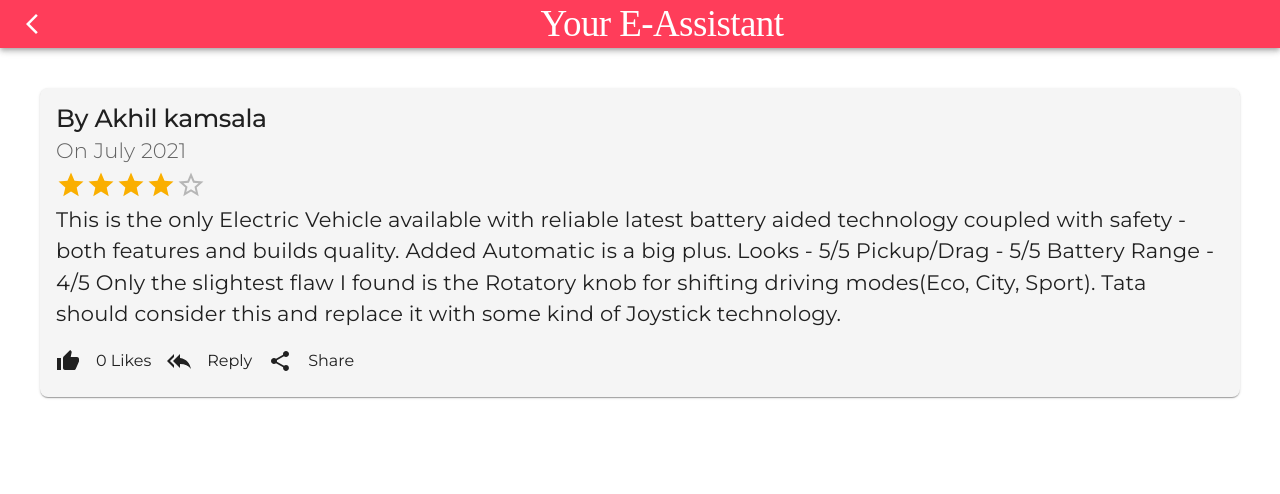
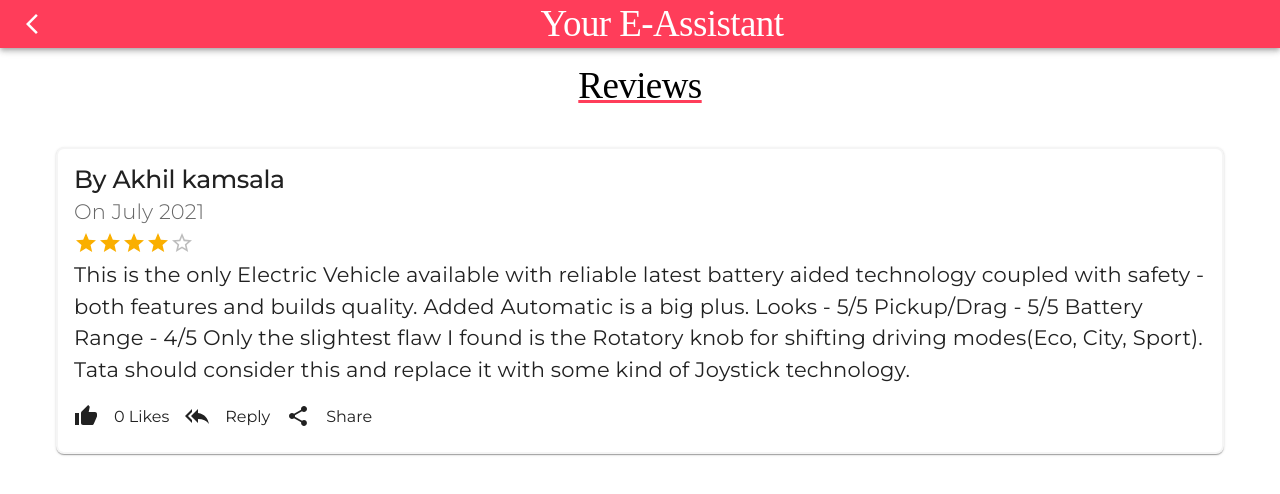
Before and after one commit to akhilsdeportfolio/ev-front-end-react-app, a React (Create React App) app: page / in a window 1280 px wide. Shown: the top 494 px of the page. Built offline with nearby package versions, Linux system fonts and the light colour scheme; a web font is replaced by a local one.

Commit message:
made some changes

```diff
--- a/src/App.js
+++ b/src/App.js
@@ -15,7 +15,7 @@ function App() {
     <>
 
       <AllReviews/>
-      <Review/>
+
     </>
   );
 }
--- a/src/components/AllReviews.jsx
+++ b/src/components/AllReviews.jsx
@@ -4,6 +4,7 @@ import Toolbar from '@mui/material/Toolbar';
 import Typography from '@mui/material/Typography';
 import IconButton from '@mui/material/IconButton';
 import ArrowBackIosNewIcon from '@mui/icons-material/ArrowBackIosNew';
+import Review from './Review';
 
 
 const styles={
@@ -24,5 +25,16 @@ export default function()
                </Typography>
                </Toolbar>
           </AppBar>
+
+          <Box sx={{padding:2}}>
+          <Typography variant="h1" sx={{textDecoration:'underline',textDecorationColor:'#FF3D5A'}}
+          color="black" component="div" style={styles}>
+                    Reviews
+          </Typography>
+
+          <Review/>
+          </Box>
+
+
      </>);
 }
--- a/src/components/Review.jsx
+++ b/src/components/Review.jsx
@@ -22,7 +22,7 @@ const styles = {
 
 const Item = styled(Paper)(({ theme }) => ({
      ...theme.typography.body2,
-     padding: theme.spacing(1),
+     padding: theme.spacing(2),
      textAlign: 'center',
      color: theme.palette.text.secondary,
 }));
@@ -34,7 +34,9 @@ export default function()
 
      return(<>
 
-<Card sx={{ display: 'flex',padding:0,margin:5,borderRadius:2,backgroundColor:'whitesmoke'}} raised={false} >
+<Card sx={{ display: 'flex',padding:0,margin:5,borderRadius:2,border:"2px solid",borderColor:'whitesmoke',backgroundColor:'white','&:hover': {
+            backgroundColor: 'whitesmoke'
+          }}} raised={false} >
       <Box sx={{ display: 'flex', flexDirection: 'column', }}>
         <CardContent sx={{ flex: '1 0 auto' }}>
           <Typography component="div" variant="h1" fontSize={25} fontFamily="Montserrat" fontWeight={500}>
@@ -46,7 +48,7 @@ export default function()
 
           <Rating
 
-               size='large'
+               size='laorge'
                color="#FFC700"
                readOnly={true}
                name="simple-controlled"
@@ -55,7 +57,7 @@ export default function()
                setValue(newValue);
           }}
                />
-          <Typography variant="body1" color="text.primary" component="div" fontSize={21} fontFamily="Montserrat" fontWeight={400}>
+          <Typography variant="body1" color="text.primary" component="div" fontSize={21} fontFamily="Montserrat" fontWeight={400} >
           This is the only Electric Vehicle available with reliable latest battery aided technology coupled with safety - both features and builds quality. Added Automatic is a big plus. Looks - 5/5 Pickup/Drag - 5/5 Battery Range - 4/5 Only the slightest flaw I found is the Rotatory knob for shifting driving modes(Eco, City, Sport). Tata should consider this and replace it with some kind of Joystick technology.
           </Typography>
           <br/>
```
